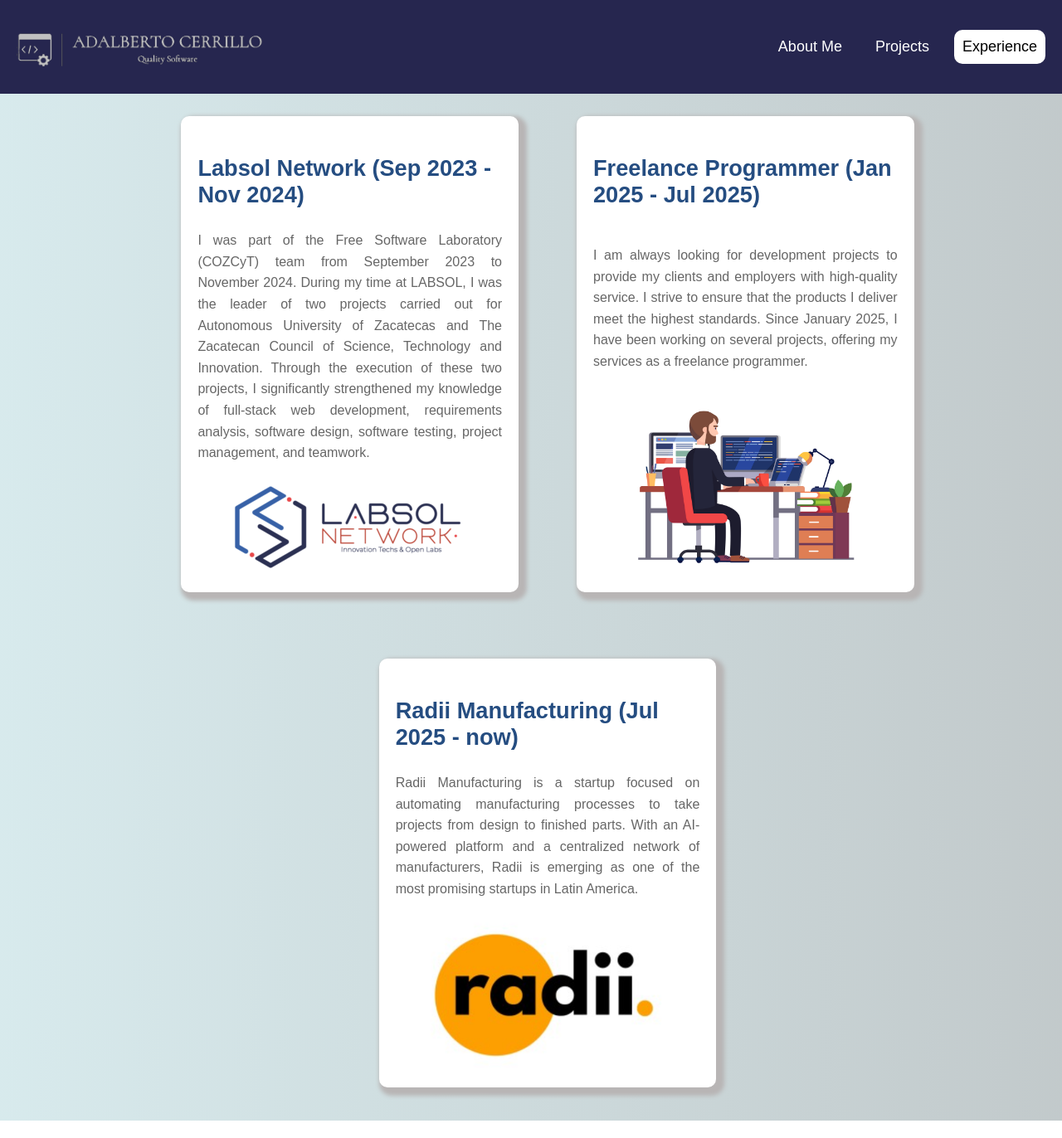
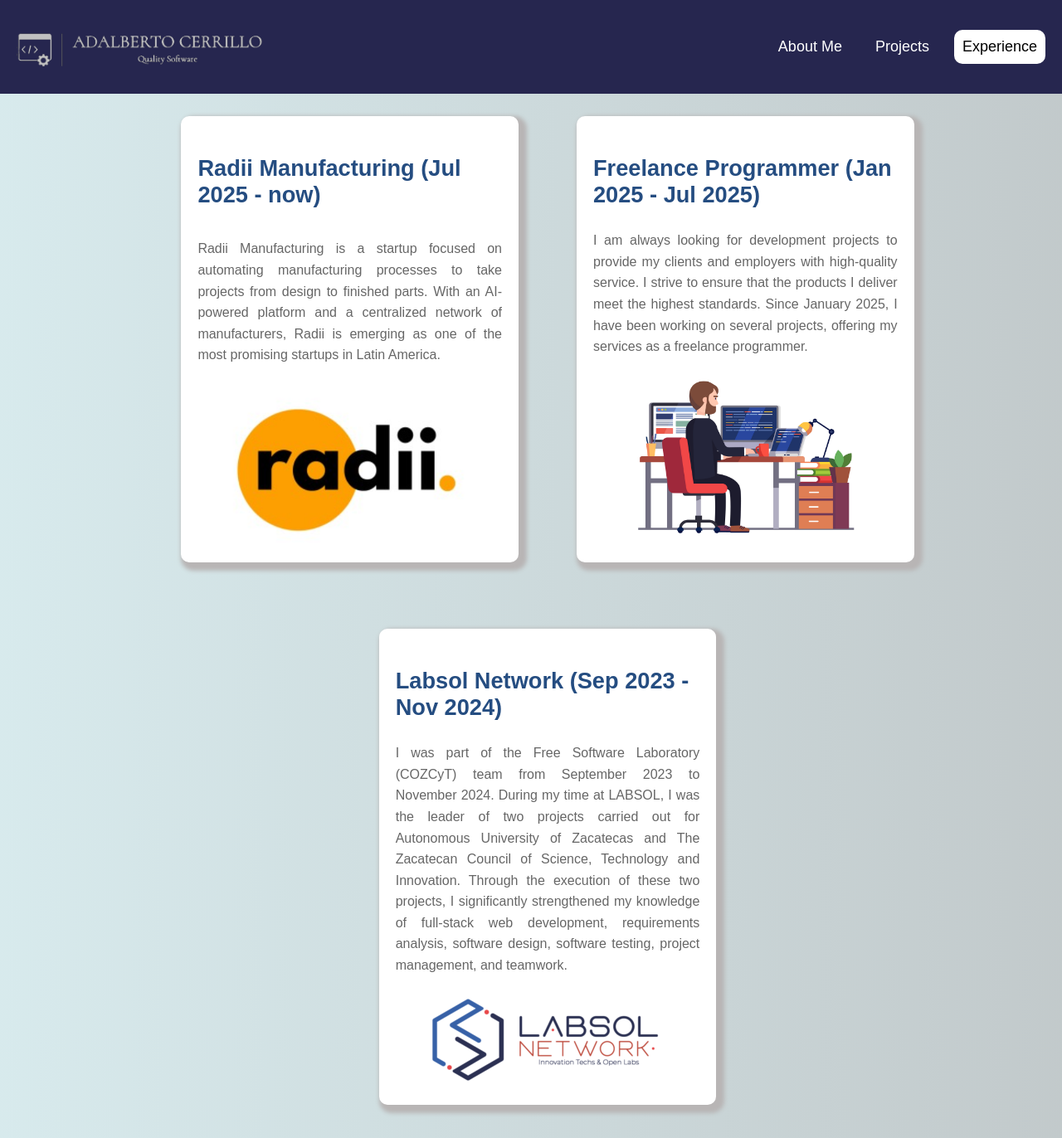
Before and after one commit to AdalbertoCerrillo/Portfolio, a React (Create React App) app: page /experience in a window 1280 px wide. Shown: the top 1372 px of the page at 83% size. Before the commit the page ends 1351 px from the top, so only its background shows below. Built offline with nearby package versions, Linux system fonts and the light colour scheme.

Commit message:
Update experience cards order

```diff
--- a/src/components/experience/experience.jsx
+++ b/src/components/experience/experience.jsx
@@ -18,10 +18,10 @@
 
     return (
         <div className="main-card">
-            <div className="info-card">
-                <h3>Labsol Network (Sep 2023 - Nov 2024)</h3>
-                <p>{infoLabsol}</p>
-                <a href={labsolLink} target="_blank" rel="noopener noreferrer"><img className='education-image' src={labsolLogo} alt='Labsol Logo'></img></a>
+        <div className="info-card">
+                <h3>Radii Manufacturing (Jul 2025 - now)</h3>
+                <p>{infoRadii}</p>
+                <a href={radiiLink} target="_blank" rel="noopener noreferrer"><img className='education-image' src={radii} alt='Radii logo'></img></a>
             </div>
             <div className="info-card">
                 <h3>Freelance Programmer (Jan 2025 - Jul 2025)</h3>
@@ -29,9 +29,9 @@
                 <img className='education-image' src={freelance} alt='Freelance img'></img>
             </div>
             <div className="info-card">
-                <h3>Radii Manufacturing (Jul 2025 - now)</h3>
-                <p>{infoRadii}</p>
-                <a href={radiiLink} target="_blank" rel="noopener noreferrer"><img className='education-image' src={radii} alt='Radii logo'></img></a>
+                <h3>Labsol Network (Sep 2023 - Nov 2024)</h3>
+                <p>{infoLabsol}</p>
+                <a href={labsolLink} target="_blank" rel="noopener noreferrer"><img className='education-image' src={labsolLogo} alt='Labsol Logo'></img></a>
             </div>
         </div>
     );
```
